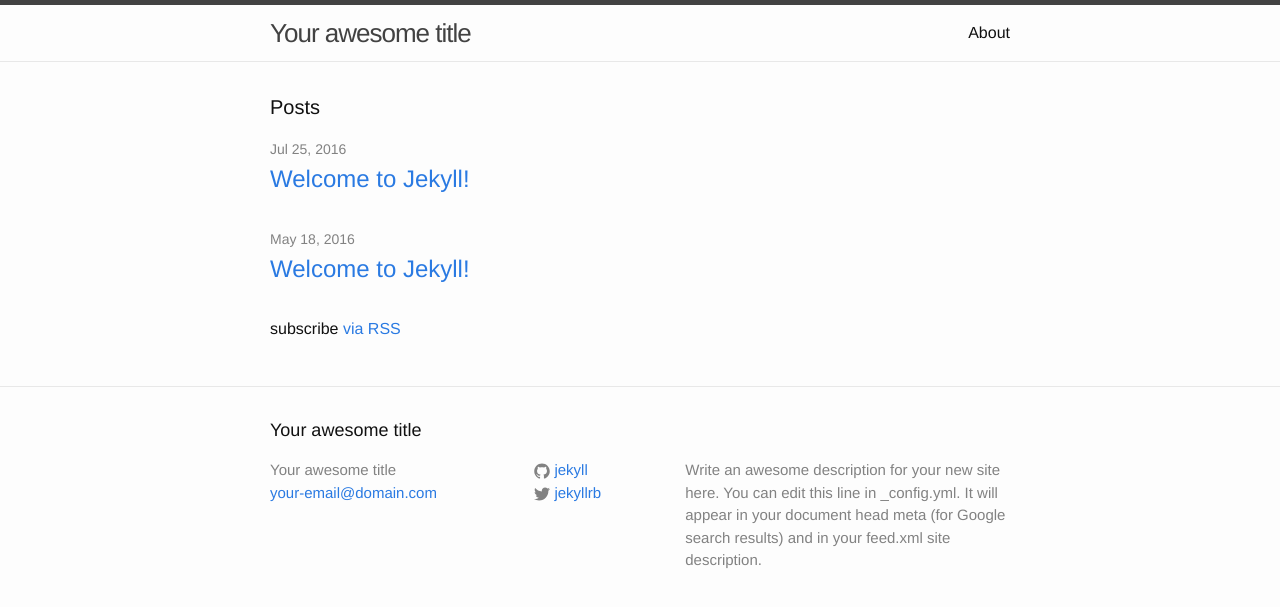
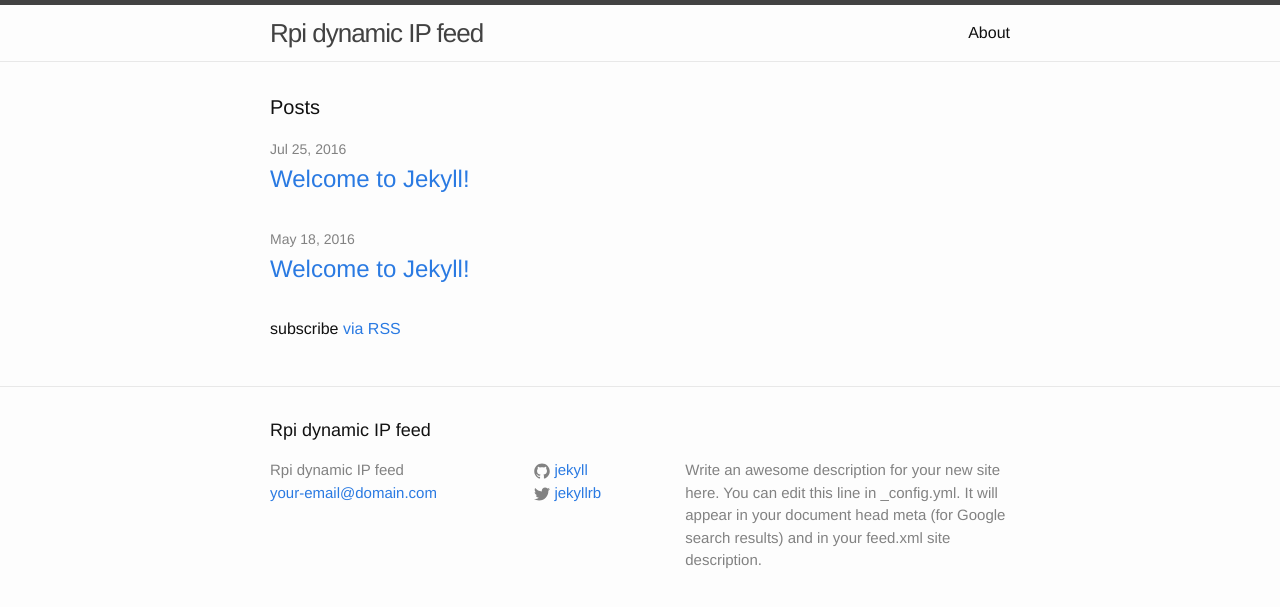
Before and after one commit to pwolfe8/pwolfe8.github.io, a Jekyll site: the page built from index.html, in a window 1280 px wide. Shown: the top 607 px of the page. Built offline with Jekyll 4.4.1, drawn with Linux system fonts in a browser that asks for light colours.

Commit message:
modified title

```diff
--- a/_config.yml
+++ b/_config.yml
@@ -6,7 +6,7 @@
 # 'jekyll serve'. If you change this file, please restart the server process.
 
 # Site settings
-title: Your awesome title
+title: Rpi dynamic IP feed
 email: your-email@domain.com
 description: > # this means to ignore newlines until "baseurl:"
   Write an awesome description for your new site here. You can edit this
```
